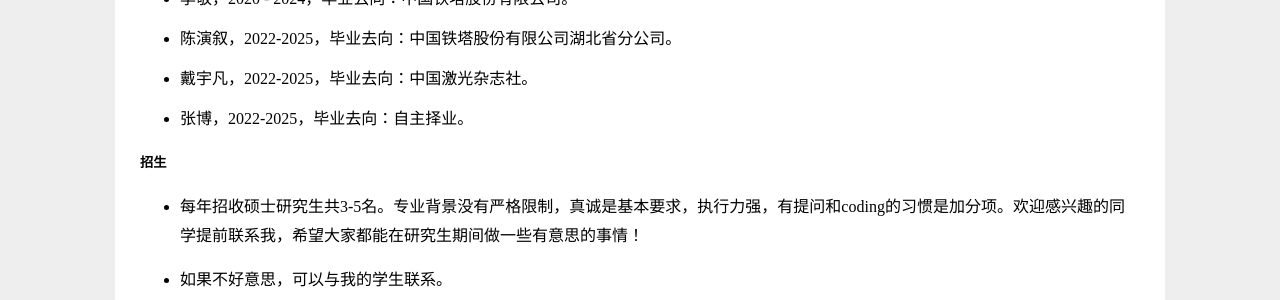
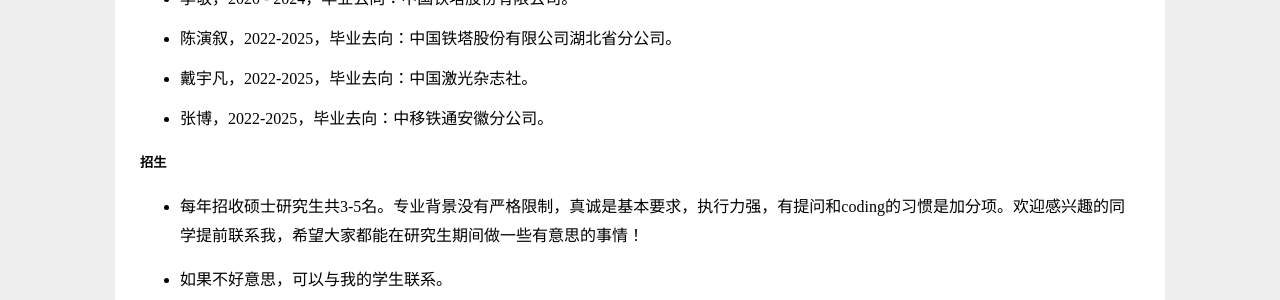
Before and after one commit to X-Lab-CN/introduce, a Jekyll site: the page introduce.html, which Jekyll copies as it is, in a window 1280 px wide and 900 px high, scrolled down 8385 px. Shown: the part 504-804 px from the top of the window. Built offline with Jekyll 4.4.1, drawn with Linux system fonts in a browser that asks for light colours.

Commit message:
Update introduce.html

```diff
--- a/introduce.html
+++ b/introduce.html
@@ -818,7 +818,7 @@
                 <p>戴宇凡，2022-2025，毕业去向：中国激光杂志社。</p>
             </li>
             <li>
-                <p>张博，2022-2025，毕业去向：自主择业。</p>
+                <p>张博，2022-2025，毕业去向：中移铁通安徽分公司。</p>
             </li>
         </ul>
         <h5>招生</h5>
```
